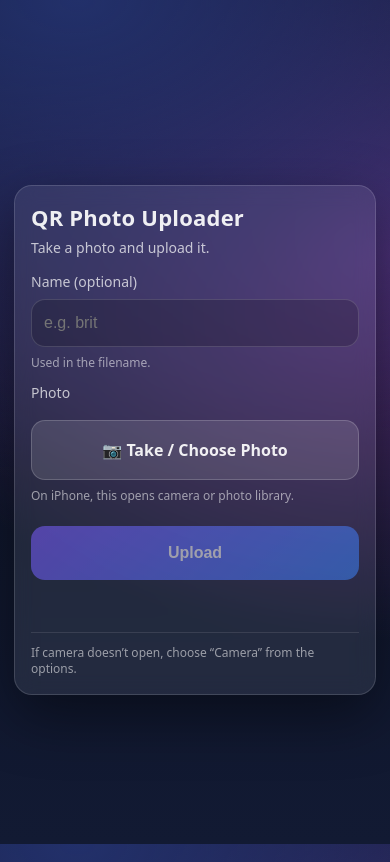
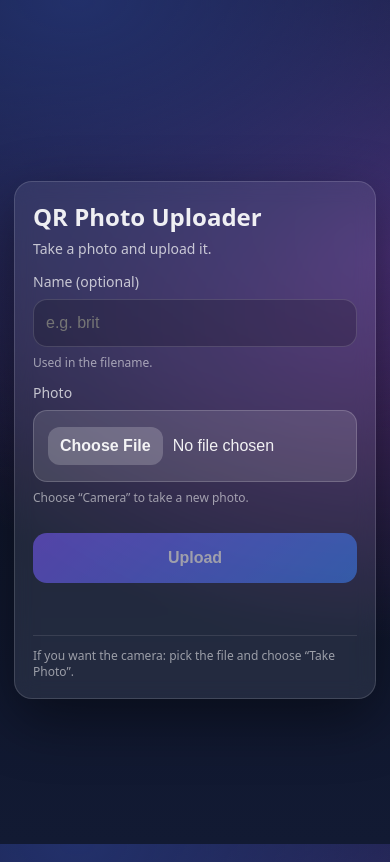
Before and after one commit to britstern2026-jpg/qr-photo-uploader-frontend, a plain HTML site: page index.html in a window 390 px wide. Drawn offline with Linux system fonts and the light colour scheme.

Commit message:
Fix iPhone Chrome: use visible styled file input (no capture)

```diff
--- a/index.html
+++ b/index.html
@@ -21,17 +21,13 @@
       </div>
 
       <div class="field">
-        <label>Photo</label>
+        <label for="photoInput">Photo</label>
 
-        <!-- The real file input -->
-        <input id="photoInput" type="file" accept="image/*" capture="environment" />
+        <!-- ✅ Most reliable on iPhone: NO capture attribute -->
+        <!-- ✅ Input is visible (but styled nicely) -->
+        <input id="photoInput" class="fileBtn" type="file" accept="image/*" />
 
-        <!-- iOS-safe trigger: label acts like a real click -->
-        <label for="photoInput" class="btn secondary">
-          📷 Take / Choose Photo
-        </label>
-
-        <small class="hint">On iPhone, this opens camera or photo library.</small>
+        <small class="hint">Choose “Camera” to take a new photo.</small>
       </div>
 
       <div class="previewWrap">
@@ -46,7 +42,7 @@
       <p id="status" class="status"></p>
 
       <footer class="footer">
-        <p class="tiny">If camera doesn’t open, choose “Camera” from the options.</p>
+        <p class="tiny">If you want the camera: pick the file and choose “Take Photo”.</p>
       </footer>
     </section>
   </main>
--- a/style.css
+++ b/style.css
@@ -8,14 +8,11 @@
   --hint: rgba(255, 255, 255, 0.55);
   --accent: #7c5cff;
   --accentBlue: #3b82f6;
-  --success: #22c55e;
-  --danger: #ef4444;
   --shadow: 0 20px 60px rgba(0,0,0,0.45);
   --radius: 18px;
 }
 
 * { box-sizing: border-box; }
-
 html, body { height: 100%; }
 
 body {
@@ -23,7 +20,6 @@ body {
   font-family: ui-sans-serif, system-ui, -apple-system, Segoe UI, Roboto, Helvetica, Arial;
   color: var(--text);
 
-  /* iPhone safe-area support */
   padding: calc(18px + env(safe-area-inset-top))
            calc(14px + env(safe-area-inset-right))
            calc(18px + env(safe-area-inset-bottom))
@@ -35,7 +31,6 @@ body {
     linear-gradient(180deg, var(--bg1), var(--bg2));
 }
 
-/* Fix Safari viewport height jump */
 .page {
   min-height: 100svh;
   display: grid;
@@ -56,14 +51,12 @@ body {
 .header h1 {
   margin: 0 0 6px;
   font-size: 24px;
-  letter-spacing: 0.2px;
 }
 
 .subtitle {
   margin: 0 0 14px;
   color: var(--muted);
   font-size: 14px;
-  line-height: 1.4;
 }
 
 .field {
@@ -84,7 +77,7 @@ input[type="text"] {
   background: rgba(0,0,0,0.18);
   color: var(--text);
   padding: 14px 12px;
-  font-size: 16px; /* prevents iPhone zoom on focus */
+  font-size: 16px; /* prevents iPhone zoom */
   outline: none;
 }
 
@@ -93,28 +86,49 @@ input[type="text"]:focus {
   box-shadow: 0 0 0 4px rgba(124, 92, 255, 0.18);
 }
 
+/* ✅ iPhone-friendly file input styled like a button */
+.fileBtn {
+  width: 100%;
+  border-radius: 14px;
+  border: 1px solid rgba(255,255,255,0.18);
+  background: rgba(255,255,255,0.12);
+  color: var(--text);
+  padding: 16px 14px;
+  font-size: 16px;
+}
+
+/* Make the inner iOS button look decent too */
+.fileBtn::-webkit-file-upload-button {
+  border: none;
+  border-radius: 12px;
+  padding: 10px 12px;
+  margin-right: 10px;
+  background: rgba(255,255,255,0.20);
+  color: var(--text);
+  font-weight: 600;
+  cursor: pointer;
+}
+
 .hint {
   color: var(--hint);
   font-size: 12px;
   line-height: 1.35;
 }
 
-/* Hide the ugly file input */
-input[type="file"] {
-  position: absolute;
-  width: 1px;
-  height: 1px;
-  padding: 0;
-  margin: -1px;
-  overflow: hidden;
-  clip: rect(0, 0, 0, 0);
-  white-space: nowrap;
-  border: 0;
+.previewWrap { margin-top: 12px; }
+
+.preview {
+  width: 100%;
+  display: none;
+  border-radius: 14px;
+  border: 1px solid rgba(255,255,255,0.14);
+  background: rgba(0,0,0,0.2);
+  max-height: 340px;
+  object-fit: cover;
 }
 
-/* Buttons */
 .btn {
-  margin-top: 10px;
+  margin-top: 14px;
   width: 100%;
   border: none;
   border-radius: 14px;
@@ -138,12 +152,6 @@ input[type="file"] {
   cursor: not-allowed;
 }
 
-.btn.secondary {
-  background: rgba(255,255,255,0.12);
-  border: 1px solid rgba(255,255,255,0.18);
-  color: var(--text);
-}
-
 .spinner {
   width: 16px;
   height: 16px;
@@ -155,18 +163,6 @@ input[type="file"] {
 }
 
 @keyframes spin { to { transform: rotate(360deg); } }
-
-.previewWrap { margin-top: 12px; }
-
-.preview {
-  width: 100%;
-  display: none;
-  border-radius: 14px;
-  border: 1px solid rgba(255,255,255,0.14);
-  background: rgba(0,0,0,0.2);
-  max-height: 340px;
-  object-fit: cover;
-}
 
 .status {
   margin: 14px 0 0;
@@ -192,10 +188,3 @@ input[type="file"] {
   font-size: 12px;
   line-height: 1.35;
 }
-
-/* Extra comfort on small iPhones */
-@media (max-width: 420px) {
-  .card { padding: 16px; }
-  .header h1 { font-size: 22px; }
-  .btn { padding: 18px 14px; }
-}
```
